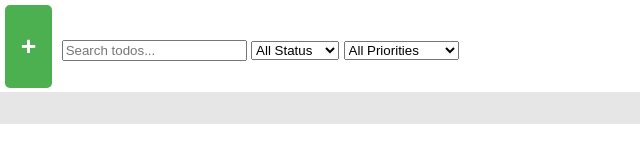
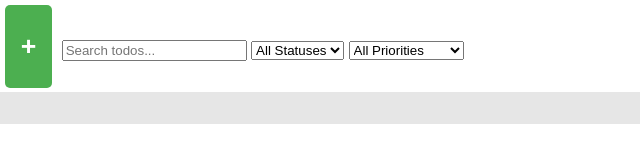
Before and after one commit to JuergenManfred/Todo-List-v2, a website built with webpack: page index.html in a window 1280 px wide. Shown: the full height of the page, 0-640 px from the left. Built offline with nearby package versions, Linux system fonts and the light colour scheme.

Commit message:
change status to statuses

```diff
--- a/index.html
+++ b/index.html
@@ -11,7 +11,7 @@
     <button class="add-project"><h1>+</h1></button>
     <input type="text" class="todo-search" placeholder="Search todos..." />
     <select class="todo-filter-status">
-      <option value="all">All Status</option>
+      <option value="all">All Statuses</option>
       <option value="completed">Completed</option>
       <option value="incomplete">Incomplete</option>
     </select>
```
